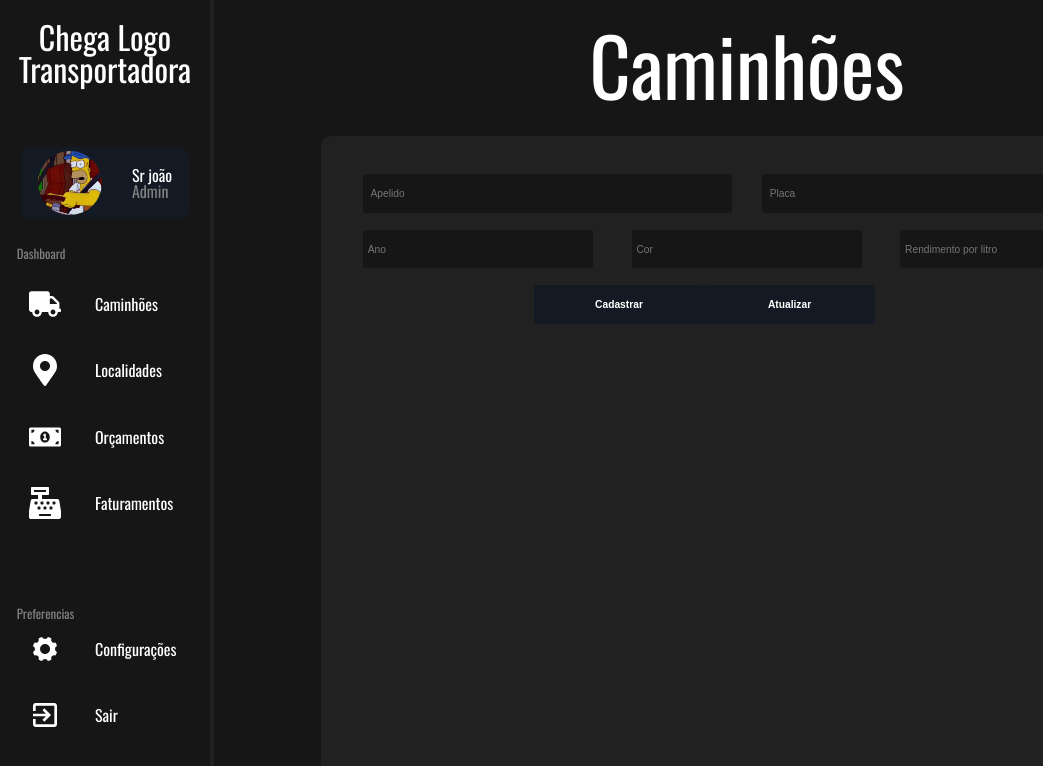
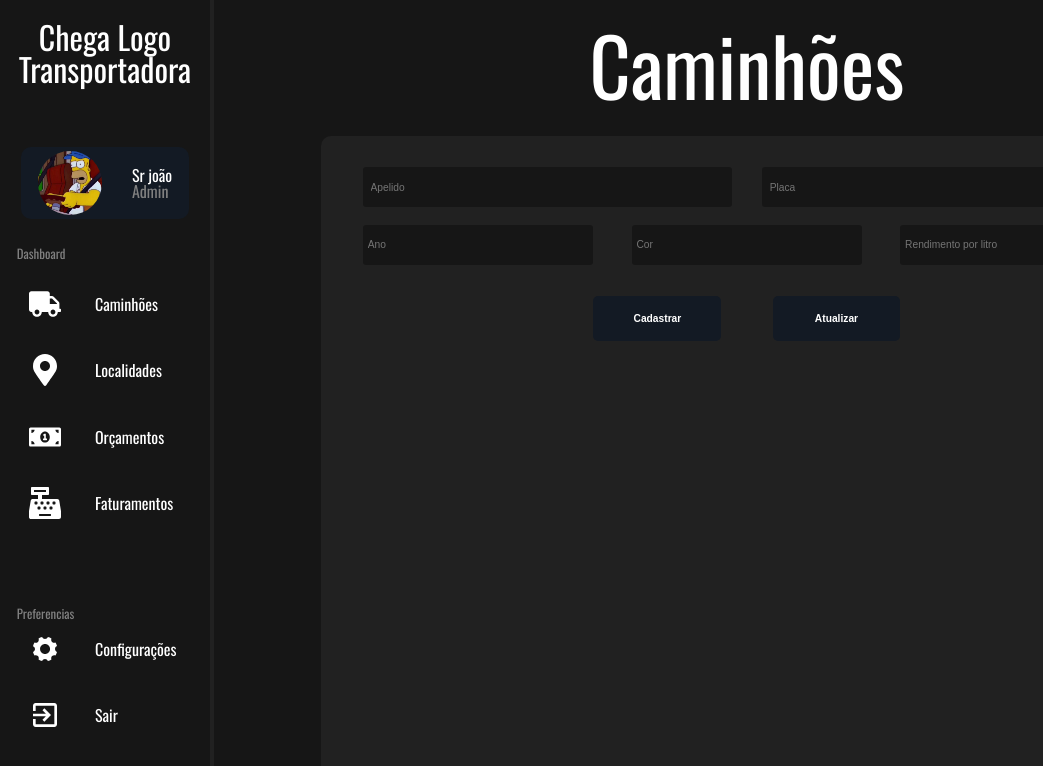
Before and after one commit to marcojr73/chega-logo-front, a Next.js app: page /home in a window 1280 px wide. Shown: the top 766 px of the page, without its empty margins (0-1043 px from the left). Built offline with nearby package versions, Linux system fonts and the light colour scheme.

Commit message:
feat: upsert truckes component

```diff
--- a/src/components/home/aside.tsx
+++ b/src/components/home/aside.tsx
@@ -6,7 +6,7 @@ import Image from "next/image"
 import { FaCashRegister, FaMapMarkerAlt, FaMoneyBillAlt, FaTruck } from "react-icons/fa"
 import { IoIosSettings, IoMdExit } from "react-icons/io"
 import { TsetContent } from "@/interfaces"
-import Truckes from "./truckes"
+import Truckes from "./truckes/index.tsx"
 import Places from "./places"
 import Budget from "./budget"
 import Revenues from "./revenues"
--- /dev/null
+++ b/src/components/home/truckes/index.tsx.tsx
@@ -0,0 +1,51 @@
+import truckesApi from "@/repositories/truckesApi"
+import TruckesContainer from "@/styles/homeStyles/truckesContainer"
+import Loader from "@/utils/loader"
+import showError from "@/utils/showError"
+import { NextComponentType } from "next"
+import React, { useState } from "react"
+import { useForm } from "react-hook-form"
+import UpsertTruckes from "./upsertTruckes"
+
+const Truckes: NextComponentType = () => {
+    const [textNewTruck, setTextNewTruck] = useState<"Cadastrar" | JSX.Element>("Cadastrar")
+    const [textUpdateTruck, setTextUpdateTruck] = useState<"Atualizar" | JSX.Element>("Atualizar")
+
+    const {
+        register,
+        handleSubmit,
+        formState: { errors },
+        reset
+    } = useForm()
+
+    async function newTruck(data: any) {
+        try {
+            setTextNewTruck(<Loader />)
+            await truckesApi.newTruckApi(data)
+            setTextNewTruck("Cadastrar")
+            reset()
+        } catch (error) {
+            showError(error)
+            setTextNewTruck("Cadastrar")
+        }
+    }
+
+    function updateTruck(data: any) {
+        try {
+            setTextUpdateTruck(<Loader />)
+            // await truckesApi.newTruckApi(data)
+            setTextUpdateTruck("Atualizar")
+            reset()
+        } catch (error) {
+            showError(error)
+        }
+    }
+
+    return (
+        <TruckesContainer>
+            <UpsertTruckes/>
+        </TruckesContainer>
+    )
+}
+
+export default Truckes
--- a/src/components/home/truckes.tsx
+++ b/src/components/home/truckes/upsertTruckes.tsx
@@ -1,9 +1,14 @@
-import TruckesContainer from "@/styles/homeStyles/truckesContainer"
+import truckesApi from "@/repositories/truckesApi"
+import Loader from "@/utils/loader"
+import showError from "@/utils/showError"
 import { NextComponentType } from "next"
-import React from "react"
+import React, { useState } from "react"
 import { useForm } from "react-hook-form"
 
-const Truckes: NextComponentType = () => {
+const UpsertTruckes: NextComponentType = () => {
+    const [textNewTruck, setTextNewTruck] = useState<"Cadastrar" | JSX.Element>("Cadastrar")
+    const [textUpdateTruck, setTextUpdateTruck] = useState<"Atualizar" | JSX.Element>("Atualizar")
+
     const {
         register,
         handleSubmit,
@@ -11,16 +16,31 @@ const Truckes: NextComponentType = () => {
         reset
     } = useForm()
 
-    function newTruck(data: any){
-        console.log(data)
+    async function newTruck(data: any) {
+        try {
+            setTextNewTruck(<Loader />)
+            await truckesApi.newTruckApi(data)
+            setTextNewTruck("Cadastrar")
+            reset()
+        } catch (error) {
+            showError(error)
+            setTextNewTruck("Cadastrar")
+        }
     }
 
-    function updateTruck(data: any){
-        console.log(data)
+    function updateTruck(data: any) {
+        try {
+            setTextUpdateTruck(<Loader />)
+            // await truckesApi.newTruckApi(data)
+            setTextUpdateTruck("Atualizar")
+            reset()
+        } catch (error) {
+            showError(error)
+        }
     }
 
     return (
-        <TruckesContainer>
+        <>
             <form action="">
                 <div className="top-inputs">
                     <div className="input-top">
@@ -38,7 +58,7 @@ const Truckes: NextComponentType = () => {
                     <div className="input-bot">
                         <input type="number" placeholder="Ano" {...register("year", { required: true })} />
                         {errors?.year?.type === "required" ?
-                            <p className="error">Insira um ano</p> : null}
+                            <p className="error">Insira o ano do veículo</p> : null}
                     </div>
                     <div className="input-bot">
                         <input type="text" placeholder="Cor" {...register("color", { required: true })} />
@@ -51,13 +71,13 @@ const Truckes: NextComponentType = () => {
                             <p className="error">Insira o rendimento do veículo</p> : null}
                     </div>
                 </div>
-                <div className="buttons">
-                    <button type="submit" onClick={() => handleSubmit(newTruck)()}>Cadastrar</button>
-                    <button type="submit" onClick={() => handleSubmit(newTruck)()}>Atualizar</button>
-                </div>
             </form>
-        </TruckesContainer>
+            <div className="buttons-box">
+                <button type="submit" onClick={() => handleSubmit(newTruck)()}>{textNewTruck}</button>
+                <button type="submit" onClick={() => handleSubmit(updateTruck)()}>{textUpdateTruck}</button>
+            </div>
+        </>
     )
 }
 
-export default Truckes
+export default UpsertTruckes
--- /dev/null
+++ b/src/config/authorizationApi.ts
@@ -0,0 +1,12 @@
+function getHeadersConfig(){
+    const token = localStorage.getItem("token")
+    return  {
+        headers: {
+            authorization: `Bearer ${token}`
+        }
+    }
+}
+
+export default {
+    getHeadersConfig
+}
--- a/src/pages/home.tsx
+++ b/src/pages/home.tsx
@@ -2,7 +2,7 @@ import React, { useState } from "react"
 import { NextPage } from "next"
 import HomeContainer from "@/styles/homeStyles"
 import Aside from "@/components/home/aside"
-import Truckes from "@/components/home/truckes"
+import Truckes from "@/components/home/truckes/index.tsx"
 import Content from "@/components/home/content"
 
 const Home: NextPage = () => {
--- /dev/null
+++ b/src/repositories/truckesApi.ts
@@ -0,0 +1,13 @@
+import authorizationApi from "@/config/authorizationApi"
+import axiosInstance from "@/config/axiosInstance"
+import { Ttruck } from "@/interfaces"
+
+async function newTruckApi(data: Ttruck) {
+    const config = authorizationApi.getHeadersConfig()
+    const response = await axiosInstance.post("/truck", data, config)
+    return response.data
+}
+
+export default {
+    newTruckApi
+}
--- a/src/styles/globalStyle.ts
+++ b/src/styles/globalStyle.ts
@@ -36,7 +36,7 @@ input, select{
 button{
     cursor: pointer;
     border: none;
-    border-radius: 3px;
+    border-radius: 5px;
     font-size: 0.8vw;
     color: var(--text-color);
     background-color: var(--background-color);
@@ -54,6 +54,7 @@ input:focus{
     color: #f51313;
     width: 70%;
     font-size: 0.7rem;
+    padding: 0.6% 1%;
 }
 
 a{
--- a/src/styles/homeStyles/AsideContainer.tsx
+++ b/src/styles/homeStyles/AsideContainer.tsx
@@ -76,7 +76,7 @@ const AsideContainer = styled.aside`
     }
 
     li:hover{
-        background-color: var(--primary-color);
+        background-color: var(--secondary-color);
     }
 
     .icon{
--- a/src/styles/homeStyles/truckesContainer.tsx
+++ b/src/styles/homeStyles/truckesContainer.tsx
@@ -5,27 +5,22 @@ const TruckesContainer = styled.section`
 
     form{
         width: 100%;
-        height: 30%;
+        height: 25%;
         display: flex;
         flex-direction: column;
         align-items: center;
         justify-content: center;
-        margin-top: 2%;
+    }
+
+    .top-inputs, .bottom-inputs{
+        width: 90%;
+        height: 25%;
+        display: flex;
+        justify-content: space-between;
     }
 
     .top-inputs{
-        width: 90%;
-        height: 20%;
-        display: flex;
-        justify-content: space-between;
         margin-bottom: 2%;
-    }
-
-    .bottom-inputs{
-        width: 90%;
-        height: 20%;
-        display: flex;
-        justify-content: space-between;
     }
 
     .input-top{
@@ -43,17 +38,19 @@ const TruckesContainer = styled.section`
         height: 100%;
     }
 
-    .buttons{
-        margin-top: 2%;
-        width: 50%;
-        height: 20%;
+    .buttons-box{
+        width: 100%;
+        height: 7%;
+        display: flex;
+        justify-content: center;
     }
 
     button{
-        width: 40%;
+        width: 15%;
         height: 100%;
         background-color: var(--secondary-color);
         font-weight: bold;
+        margin: 0 3%;
     }
 `
 
```
Also changed, not shown: src/components/home/truckes/listTruckes.tsx (added, +12 -0 lines), src/interfaces/index.ts (+10 -1 lines).
